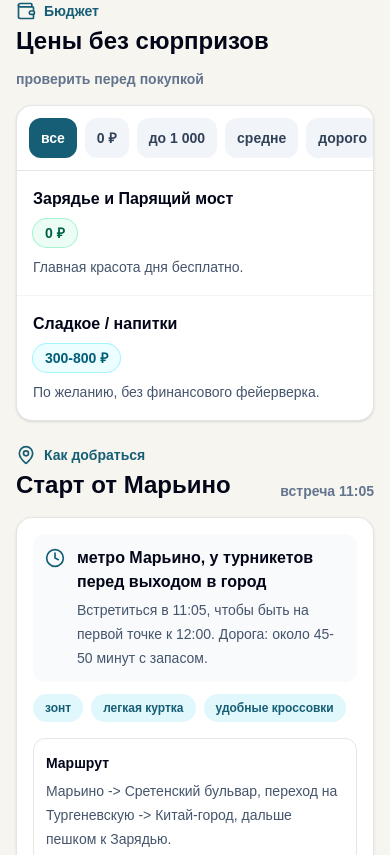
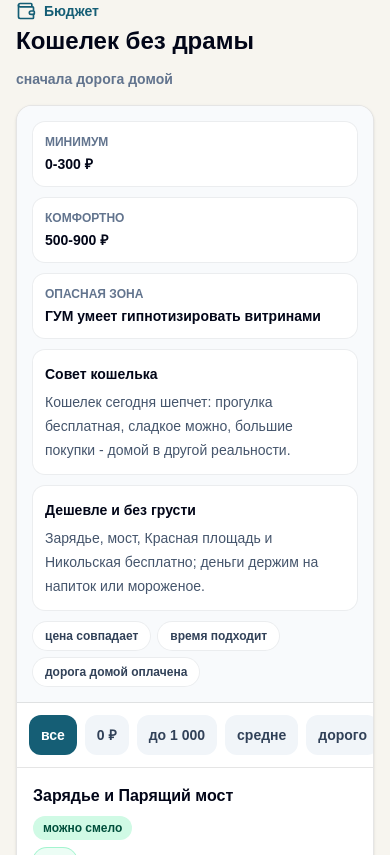
Before and after one commit to mospromsoft-dotcom/moscow-dasha-marianna-guide, a Next.js app: page / in a window 390 px wide. Shown: the part 5549-6404 px from the top of the page. Built offline with nearby package versions, Linux system fonts and the light colour scheme; no server answers.

Commit message:
Make budget panel more helpful

```diff
--- a/src/components/TripGuide.tsx
+++ b/src/components/TripGuide.tsx
@@ -35,6 +35,7 @@ import {
   safetyRules,
   tripDays,
   weatherRows,
+  type BudgetPlan,
   type CommutePlan,
   type PriceLevel,
   type PriceItem,
@@ -60,12 +61,20 @@ const priceStyles: Record<PriceLevel, string> = {
   high: "bg-rose-50 text-rose-800 ring-rose-200",
 };
 
+const priceMood: Record<PriceLevel, { label: string; className: string }> = {
+  free: { label: "можно смело", className: "bg-emerald-100 text-emerald-900" },
+  low: { label: "легкая трата", className: "bg-cyan-100 text-cyan-900" },
+  mid: { label: "проверить", className: "bg-amber-100 text-amber-950" },
+  high: { label: "осторожно", className: "bg-rose-100 text-rose-900" },
+};
+
 type ActiveRoute = {
   mode: "main" | "planB";
   label: string;
   description: string;
   steps: TripStep[];
   prices: PriceItem[];
+  budgetPlan: BudgetPlan;
   routeUrl: string;
   mapEmbedUrl: string;
   mapTitle: string;
@@ -181,6 +190,7 @@ function makeActiveRoute(day: TripDay, planB: boolean, done: Record<string, bool
         description: day.planBRoute.description,
         steps: day.planBRoute.steps,
         prices: day.planBRoute.prices ?? day.prices,
+        budgetPlan: day.planBRoute.budgetPlan ?? day.budgetPlan,
         routeUrl: day.planBRoute.routeUrl,
         mapEmbedUrl: day.planBRoute.mapEmbedUrl,
       }
@@ -190,6 +200,7 @@ function makeActiveRoute(day: TripDay, planB: boolean, done: Record<string, bool
         description: day.subtitle,
         steps: day.steps,
         prices: day.prices,
+        budgetPlan: day.budgetPlan,
         routeUrl: day.routeUrl,
         mapEmbedUrl: day.mapEmbedUrl,
       };
@@ -423,10 +434,37 @@ export default function TripGuide() {
             <SectionTitle
               icon={<Wallet className="h-5 w-5" />}
               label="Бюджет"
-              title="Цены без сюрпризов"
-              right="проверить перед покупкой"
+              title="Кошелек без драмы"
+              right="сначала дорога домой"
             />
             <div className="overflow-hidden rounded-2xl border border-black/10 bg-white shadow-sm">
+              <div className="border-b border-black/10 bg-slate-50 p-4">
+                <div className="grid gap-3 md:grid-cols-3">
+                  <BudgetStat label="минимум" value={activeRoute.budgetPlan.minimum} />
+                  <BudgetStat label="комфортно" value={activeRoute.budgetPlan.comfortable} />
+                  <BudgetStat label="опасная зона" value={activeRoute.budgetPlan.caution} />
+                </div>
+                <div className="mt-3 grid gap-3 md:grid-cols-[1fr_1fr]">
+                  <div className="rounded-xl bg-white p-3 text-sm leading-6 text-slate-600 ring-1 ring-black/5">
+                    <div className="mb-1 font-semibold text-slate-950">Совет кошелька</div>
+                    {activeRoute.budgetPlan.advice}
+                  </div>
+                  <div className="rounded-xl bg-white p-3 text-sm leading-6 text-slate-600 ring-1 ring-black/5">
+                    <div className="mb-1 font-semibold text-slate-950">Дешевле и без грусти</div>
+                    {activeRoute.budgetPlan.lowCostPlan}
+                  </div>
+                </div>
+                <div className="mt-3 flex flex-wrap gap-2">
+                  {["цена совпадает", "время подходит", "дорога домой оплачена"].map((item) => (
+                    <span
+                      key={item}
+                      className="rounded-full bg-white px-3 py-1.5 text-xs font-semibold text-slate-700 ring-1 ring-black/5"
+                    >
+                      {item}
+                    </span>
+                  ))}
+                </div>
+              </div>
               <div className="flex gap-2 overflow-x-auto border-b border-black/10 p-3">
                 {priceFilters.map((filter) => (
                   <button
@@ -455,7 +493,17 @@ export default function TripGuide() {
                     key={item.title}
                     className="grid gap-2 px-4 py-4 sm:grid-cols-[1fr_130px_1.2fr]"
                   >
-                    <div className="font-semibold">{item.title}</div>
+                    <div>
+                      <div className="font-semibold">{item.title}</div>
+                      <span
+                        className={classNames(
+                          "mt-2 inline-flex rounded-full px-2.5 py-1 text-xs font-semibold",
+                          priceMood[item.level].className,
+                        )}
+                      >
+                        {priceMood[item.level].label}
+                      </span>
+                    </div>
                     <div>
                       <span
                         className={classNames(
@@ -813,6 +861,15 @@ function RouteStepCard({
   );
 }
 
+function BudgetStat({ label, value }: { label: string; value: string }) {
+  return (
+    <div className="rounded-xl bg-white p-3 ring-1 ring-black/5">
+      <div className="text-xs font-semibold uppercase text-slate-500">{label}</div>
+      <div className="mt-1 text-sm font-semibold leading-5 text-slate-950">{value}</div>
+    </div>
+  );
+}
+
 function CommutePanel({
   commute,
   meetingDone,
--- a/src/data/trip.ts
+++ b/src/data/trip.ts
@@ -22,6 +22,14 @@ export type CommutePlan = {
   outfitTags: string[];
 };
 
+export type BudgetPlan = {
+  minimum: string;
+  comfortable: string;
+  caution: string;
+  advice: string;
+  lowCostPlan: string;
+};
+
 export type TripStep = {
   id: string;
   time: string;
@@ -44,6 +52,7 @@ export type PlanBRoute = {
   routeUrl: string;
   mapEmbedUrl: string;
   commute?: CommutePlan;
+  budgetPlan?: BudgetPlan;
   steps: TripStep[];
   prices?: PriceItem[];
 };
@@ -65,6 +74,7 @@ export type TripDay = {
   weather: string;
   takeWithYou: string[];
   commute: CommutePlan;
+  budgetPlan: BudgetPlan;
   routeUrl: string;
   mapEmbedUrl: string;
   planB: string;
@@ -187,6 +197,13 @@ P.S. Даша, передавай привет своему дяде, а так
         "Марьино -> Сретенский бульвар, переход на Тургеневскую -> Китай-город, дальше пешком к Зарядью.",
       routeUrl: yandexTransitFromMaryino("55.7517,37.6295"),
       outfitTags: ["зонт", "легкая куртка", "удобные кроссовки"],
+    },
+    budgetPlan: {
+      minimum: "0-300 ₽",
+      comfortable: "500-900 ₽",
+      caution: "ГУМ умеет гипнотизировать витринами",
+      advice: "Кошелек сегодня шепчет: прогулка бесплатная, сладкое можно, большие покупки - домой в другой реальности.",
+      lowCostPlan: "Зарядье, мост, Красная площадь и Никольская бесплатно; деньги держим на напиток или мороженое.",
     },
     routeUrl:
       "https://yandex.ru/maps/?rtext=55.7517,37.6295~55.7539,37.6208~55.7568,37.6227&rtt=pd",
@@ -313,6 +330,13 @@ P.S. Даша, передавай привет своему дяде, а так
         routeUrl: yandexTransitFromMaryino("55.7510,37.6288"),
         outfitTags: ["зонт", "капюшон или легкая куртка", "кроссовки"],
       },
+      budgetPlan: {
+        minimum: "0-300 ₽",
+        comfortable: "500-800 ₽",
+        caution: "Дождь иногда просит горячий шоколад",
+        advice: "Маршрут короткий: тратим только на паузу в ГУМе, не на внезапный праздник потребления.",
+        lowCostPlan: "Зарядье и Парящий мост бесплатно, ГУМ используем как красивую крышу и точку восстановления.",
+      },
       steps: [
         {
           id: "b15-zaryadye",
@@ -436,6 +460,13 @@ P.S. Даша, передавай привет своему дяде, а так
       routeUrl: yandexTransitFromMaryino("55.8259,37.6371"),
       outfitTags: ["худи", "удобные кроссовки", "пауэрбанк"],
     },
+    budgetPlan: {
+      minimum: "0-500 ₽",
+      comfortable: "2 000-3 000 ₽",
+      caution: "Колесо и Smile Park любят бюджет отдельно",
+      advice: "Сначала понять силы и очереди, потом покупать билеты. Машинный разум одобряет задержку импульса.",
+      lowCostPlan: "ВДНХ и фонтаны бесплатно; платные точки выбирать по одной, а не коллекционировать как достижения.",
+    },
     routeUrl:
       "https://yandex.ru/maps/?rtext=55.8259,37.6371~55.8297,37.6335~55.8328,37.6225&rtt=pd",
     mapEmbedUrl: yandexEmbed(
@@ -550,6 +581,13 @@ P.S. Даша, передавай привет своему дяде, а так
           "Марьино -> Сретенский бульвар, переход на Тургеневскую -> ВДНХ, дальше не уходить далеко от крытых точек.",
         routeUrl: yandexTransitFromMaryino("55.8259,37.6371"),
         outfitTags: ["худи", "зонт по прогнозу", "удобные кроссовки"],
+      },
+      budgetPlan: {
+        minimum: "0-500 ₽",
+        comfortable: "1 500-2 500 ₽",
+        caution: "Москвариум - главный платный выбор дня",
+        advice: "Если включился дождевой режим, не пытаться оплачивать все сразу: крытый пункт уже делает день нормальным.",
+        lowCostPlan: "Короткая ВДНХ-прогулка бесплатно, дальше либо Москвариум, либо колесо, но не обязательно оба.",
       },
       steps: [
         {
@@ -704,6 +742,13 @@ P.S. Даша, передавай привет своему дяде, а так
       routeUrl: yandexTransitFromMaryino("55.7298,37.6013"),
       outfitTags: ["дождевик", "удобная обувь", "вода"],
     },
+    budgetPlan: {
+      minimum: "0 ₽",
+      comfortable: "800-1 500 ₽",
+      caution: "Канатка только если погода не спорит",
+      advice: "Сегодня кошелек почти отдыхает: сначала виды и вода, потом решаем, нужна ли канатная дорога.",
+      lowCostPlan: "Парк, Нескучный сад и смотровая бесплатны; канатка - красивый бонус, а не экзамен на туриста.",
+    },
     routeUrl:
       "https://yandex.ru/maps/?rtext=55.7298,37.6013~55.7199,37.5907~55.7105,37.5429~55.7156,37.5537&rtt=pd",
     mapEmbedUrl: yandexEmbed(
@@ -796,6 +841,13 @@ P.S. Даша, передавай привет своему дяде, а так
           "Марьино -> центр, пересадка на Сокольническую линию -> Воробьевы горы, дальше к смотровой по погоде.",
         routeUrl: yandexTransitFromMaryino("55.7105,37.5429"),
         outfitTags: ["дождевик", "худи", "нескользкая обувь"],
+      },
+      budgetPlan: {
+        minimum: "0 ₽",
+        comfortable: "600-1 200 ₽",
+        caution: "Музей иллюзий проверяем по цене и адресу",
+        advice: "Дождевой маршрут не обязан становиться дорогим: видовая точка бесплатно, крытый пункт - по силам.",
+        lowCostPlan: "Воробьевы горы бесплатно; если дождь неприятный, добавить один крытый билет и остановиться.",
       },
       steps: [
         {
@@ -911,6 +963,13 @@ P.S. Даша, передавай привет своему дяде, а так
       routeUrl: yandexTransitFromMaryino("55.7438,37.5055"),
       outfitTags: ["спортивная форма", "нескользящие носки", "худи или легкая куртка"],
     },
+    budgetPlan: {
+      minimum: "1 000 ₽ + еда",
+      comfortable: "1 600-2 500 ₽",
+      caution: "после НЕБО очень легко заказать лишнее от голода",
+      advice: "Сначала активность, потом еда. Покупки в Афимолле не являются обязательной частью выживания.",
+      lowCostPlan: "НЕБО как главный платный пункт, Афимолл - еда и восстановление без дополнительных билетов.",
+    },
     routeUrl:
       "https://yandex.ru/maps/?rtext=55.7438,37.5055~55.7498,37.5396&rtt=mt",
     mapEmbedUrl: yandexEmbed(
@@ -986,6 +1045,13 @@ P.S. Даша, передавай привет своему дяде, а так
           "Марьино -> центр с пересадкой в сторону Филевской линии -> Багратионовская/Фили, дальше сразу в крытый НЕБО.",
         routeUrl: yandexTransitFromMaryino("55.7438,37.5055"),
         outfitTags: ["спортивная форма", "нескользящие носки", "ветровка от дождя"],
+      },
+      budgetPlan: {
+        minimum: "1 000 ₽ + еда",
+        comfortable: "1 600-2 300 ₽",
+        caution: "дождь не повод скупать весь ТЦ",
+        advice: "Полностью крытый день уже достаточно хорош: НЕБО, еда, домой без мокрого героизма.",
+        lowCostPlan: "Оставить НЕБО и простой перерыв в Афимолле; башни и смотровые сегодня не обязательны.",
       },
       steps: [
         {
@@ -1095,6 +1161,13 @@ P.S. Даша, передавай привет своему дяде, а так
       routeUrl: yandexTransitFromMaryino("55.7634,37.4328"),
       outfitTags: ["худи или ветровка", "удобная обувь", "лимит бюджета"],
     },
+    budgetPlan: {
+      minimum: "1 000 ₽",
+      comfortable: "2 000-3 000 ₽",
+      caution: "полный парк легко превращает финал в дорогой финал",
+      advice: "Финальный день не обязан быть финансовым фейерверком: выбрать пару развлечений и сохранить достоинство бюджета.",
+      lowCostPlan: "В Сказке брать отдельные активности; в Dream Island можно ограничиться променадом и едой.",
+    },
     routeUrl:
       "https://yandex.ru/maps/?rtext=55.7567,37.4088~55.7634,37.4328&rtt=mt",
     mapEmbedUrl: yandexEmbed(
@@ -1169,6 +1242,13 @@ P.S. Даша, передавай привет своему дяде, а так
           "Марьино -> Технопарк, дальше пешком к Dream Island. Это редкий случай, когда плохая погода экономит дорогу.",
         routeUrl: yandexTransitFromMaryino("55.6922,37.6725"),
         outfitTags: ["худи или ветровка", "зонт по прогнозу", "удобная обувь"],
+      },
+      budgetPlan: {
+        minimum: "0 ₽ + еда",
+        comfortable: "1 000-2 000 ₽",
+        caution: "полный Dream Island - только после взрослого одобрения",
+        advice: "Плохая погода не командует кошельком: променад бесплатный, развлечения выбираем точечно.",
+        lowCostPlan: "Dream Island можно пройти как крытый променад, а платно взять только одну активность или еду.",
       },
       steps: [
         {
```
